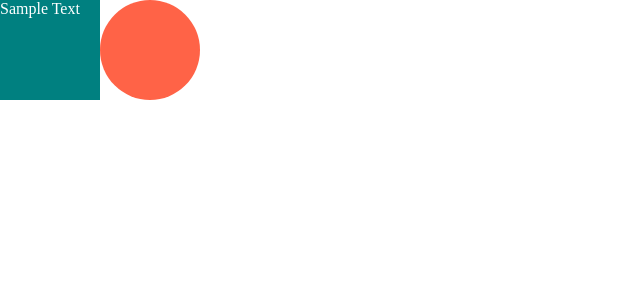
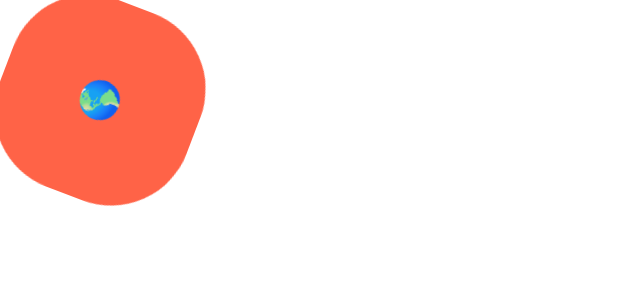
Before and after one commit to mocking-tiger/crypto-tracker, a React (Create React App) app: page / in a window 1280 px wide. Shown: the top 300 px of the page, without its empty margins (0-640 px from the left). Built offline with nearby package versions, Linux system fonts and the light colour scheme.

Commit message:
chore: 스타일드 컴포넌트 리마인드 2

```diff
--- a/src/App.js
+++ b/src/App.js
@@ -1,31 +1,74 @@
-import styled from "styled-components";
+import styled, { keyframes } from "styled-components";
 import "./App.css";
 
 const Father = styled.div`
   display: flex;
 `;
 
-const Box = styled.div`
-  background-color: ${(props) => props.bgColor};
-  width: 100px;
-  height: 100px;
+// const Btn = styled.button`
+//   color: white;
+//   background-color: tomato;
+//   border: 0;
+//   border-radius: 15px;
+// `;
+
+// const Input = styled.input.attrs({ required: true })`
+//   background-color: tomato;
+// `;
+
+const rotationAnimation = keyframes`
+  /* from{
+    transform: rotate(0deg);
+  }to{
+    transform: rotate(360deg);
+  } */
+  0%{
+    transform: rotate(0deg);
+    border-radius: 0;
+  }
+  50%{
+    transform: rotate(360deg);
+    border-radius: 100px;
+  }
+  100%{
+    transform: rotate(0deg);
+    border-radius: 0;
+  }
 `;
 
-const Text = styled.span`
-  color: white;
-`;
+const Box = styled.div`
+  width: 200px;
+  height: 200px;
+  background-color: tomato;
+  display: flex;
+  justify-content: center;
+  align-items: center;
+  animation: ${rotationAnimation} 5s linear infinite;
 
-const Circle = styled(Box)`
-  border-radius: 50px;
+  span {
+    font-size: 36px;
+    transition: 0.3s ease;
+
+    &:hover {
+      font-size: 72px;
+    }
+    &:active {
+      opacity: 0;
+    }
+  }
 `;
 
 function App() {
   return (
     <Father>
-      <Box bgColor="teal">
-        <Text>Sample Text</Text>
+      {/* <Btn>Login</Btn>
+      <Btn as="a" href="/">w
+        Login
+      </Btn>
+      <Input /> */}
+      <Box>
+        <span>🌎</span>
       </Box>
-      <Circle bgColor="tomato" />
     </Father>
   );
 }
```
